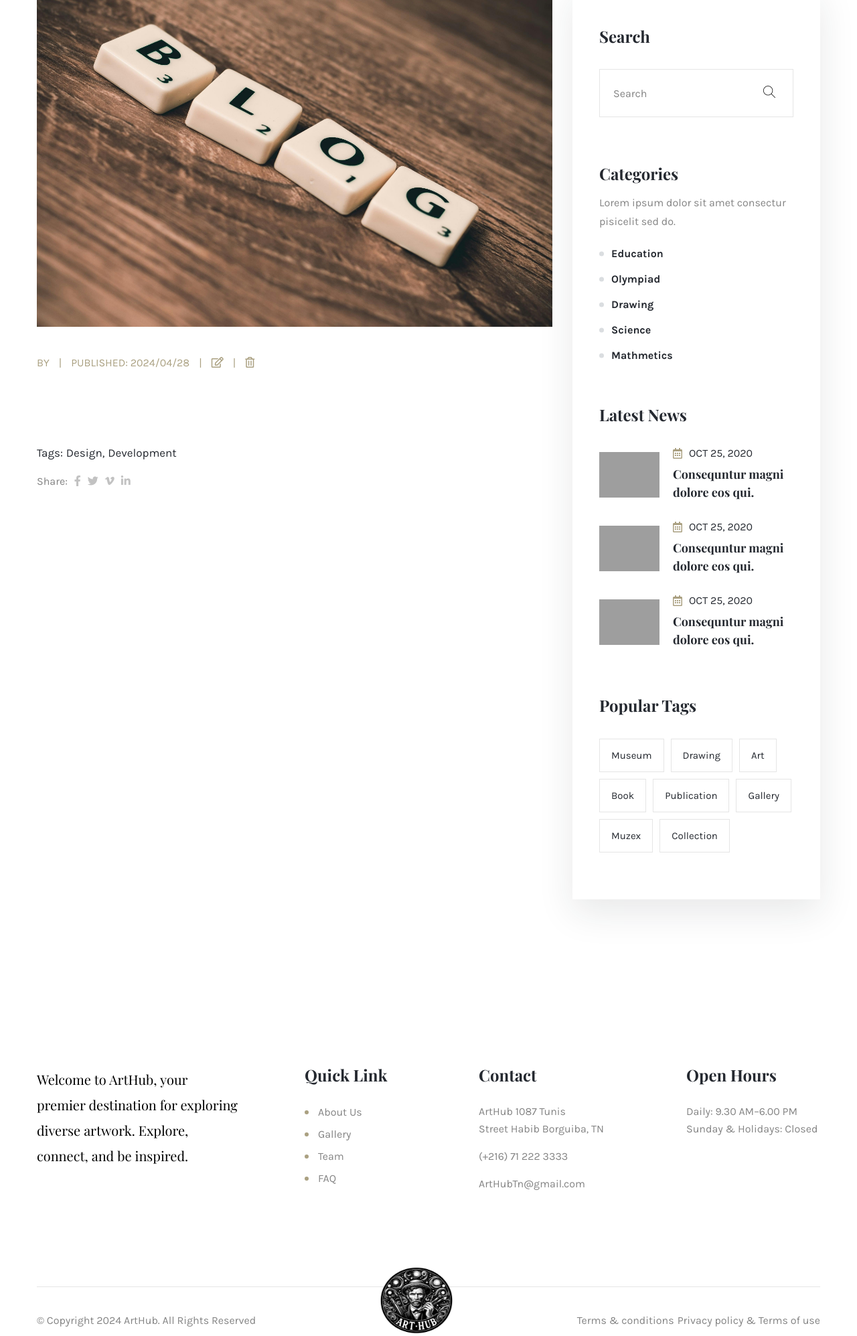
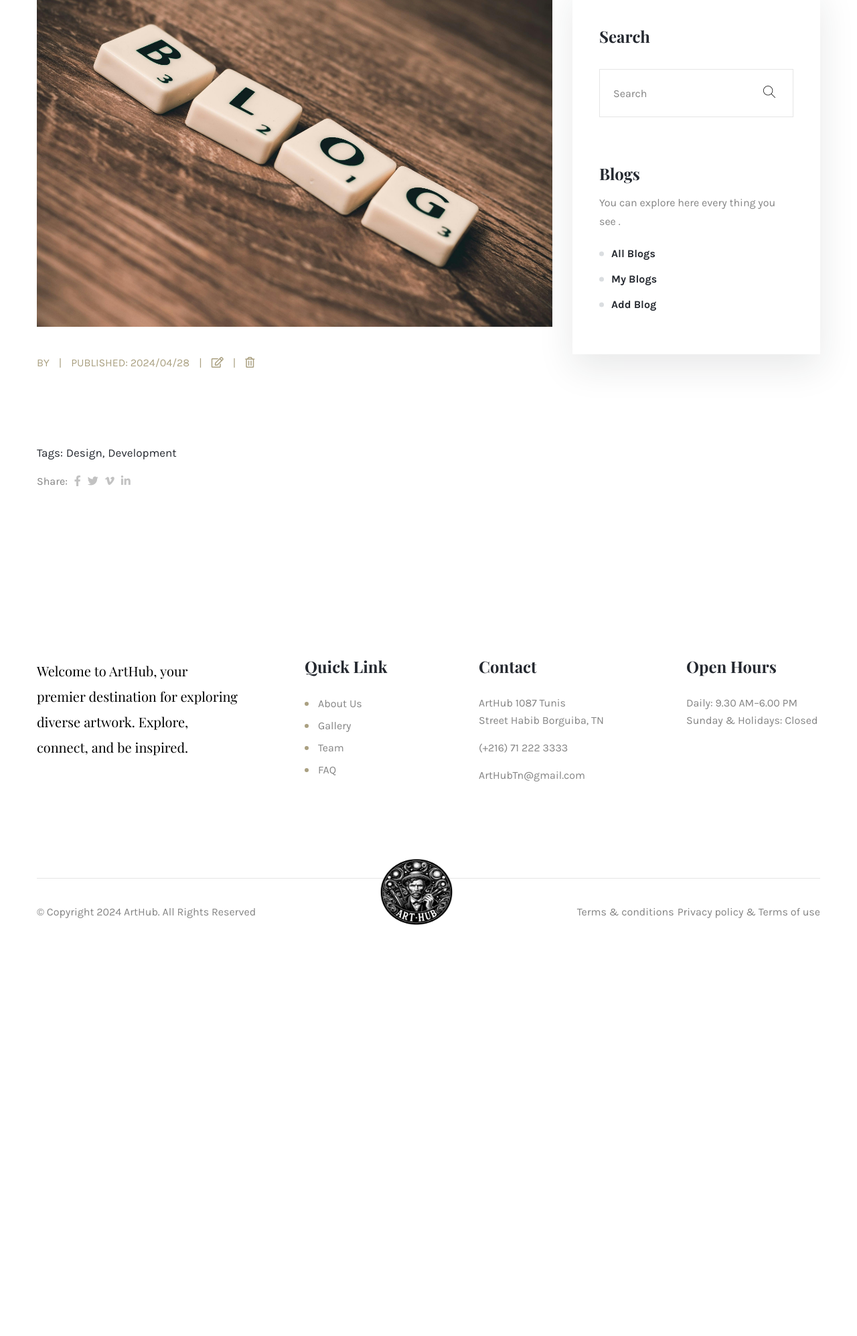
Before and after one commit to skyfaid/ArtHubWebsite, a Symfony app: template templates/ClientHome/BlogManagement/article-details.html.twig in a window 1280 px wide. Shown: the part 642-2637 px from the top of the page at 67% size. After the commit the page ends 2023 px from the top, so only its background shows below. Run offline with Twig, Linux system fonts and the light colour scheme; the template is opened without the code that fills it, so the values that code supplies are empty; some libraries are stand-ins or nearby versions; some web fonts are replaced; grey boxes are pictures that could not be loaded.

Commit message:
latest version of the things

```diff
--- a/src/Entity/Articles.php
+++ b/src/Entity/Articles.php
@@ -36,7 +36,7 @@ class Articles
     private ?string $imagePath = null;
 
     #[ORM\ManyToOne(targetEntity: Utilisateurs::class)]
-    #[ORM\JoinColumn(name: "utilisateur_id", referencedColumnName: "utilisateur_id")]
+    #[ORM\JoinColumn(name: "utilisateur_id", referencedColumnName: "utilisateur_id",onDelete:"CASCADE")]
     private ?Utilisateurs $utilisateur = null;
 
     // Getters and setters ...
--- a/src/Entity/Utilisateurs.php
+++ b/src/Entity/Utilisateurs.php
@@ -7,6 +7,7 @@ use Doctrine\ORM\Mapping as ORM;
 use App\Repository\UtilisateursRepository;
 use Symfony\Component\Security\Core\User\UserInterface;
 use Symfony\Component\Validator\Constraints as Assert;
+use App\Validator\UniqueUserConstraint;
 
 #[ORM\Entity(repositoryClass: UtilisateursRepository::class)]
 #[ORM\Table(name: "utilisateurs", uniqueConstraints: [
@@ -59,6 +60,7 @@ class Utilisateurs implements UserInterface
     private ?int $utilisateurId = null;
 
     #[Assert\NotBlank(message: 'The username cannot be blank')]
+    #[UniqueUserConstraint]
     #[Assert\Regex(pattern: '/^[a-zA-Z]{3}[a-zA-Z0-9]*$/', message: 'The username must start with at least 3 alphabetic characters ')]
     #[ORM\Column(type: "string", length: 50)]
     private string $pseudo;
@@ -75,6 +77,7 @@ class Utilisateurs implements UserInterface
     #[ORM\Column(type: "string", length: 50)]
     private string $nom;
 
+    #[UniqueUserConstraint]
     #[Assert\NotBlank(message: 'The email address is required')]
     #[Assert\Email(message: 'Please enter a valid email address')]
     #[ORM\Column(type: "string", length: 100)]
--- a/src/Form/EditArticleType.php
+++ b/src/Form/EditArticleType.php
@@ -31,6 +31,8 @@ class EditArticleType extends AbstractType
             'label' => 'Update',
             'attr' => ['class' => 'thm-btn contact-one__btn'],
         ]);
+
+
     }
 
     public function configureOptions(OptionsResolver $resolver): void
--- a/src/Validator/UniqueUserConstraint.php
+++ b/src/Validator/UniqueUserConstraint.php
@@ -17,4 +17,6 @@ class UniqueUserConstraint extends Constraint
      * Then, use these in your validator class.
      */
     public $message = 'This value is already taken.';
+
+
 }
--- a/templates/ClientHome/BlogManagement/article-details.html.twig
+++ b/templates/ClientHome/BlogManagement/article-details.html.twig
@@ -88,103 +88,22 @@
 						</div>
 						<!-- /.sidebar__single -->
 						<div class="sidebar__single">
-							<h3 class="sidebar__title">Categories</h3>
-							<p>Lorem ipsum dolor sit amet consectur pisicelit sed do.</p>
+							<h3 class="sidebar__title">Blogs</h3>
+							<p>You can explore here every thing you see .</p>
 							<ul class="list-unstyled sidebar__cat-list">
 								<li>
-									<a href="#">Education</a>
+									<a href="#">All Blogs</a>
 								</li>
 								<li>
-									<a href="#">Olympiad</a>
+									<a href="#">My Blogs</a>
 								</li>
 								<li>
-									<a href="#">Drawing</a>
-								</li>
-								<li>
-									<a href="#">Science</a>
-								</li>
-								<li>
-									<a href="#">Mathmetics</a>
+									<a href="{{ path('add_article') }}">Add Blog</a>
 								</li>
 							</ul>
-							<!-- /.list-unstyled sidebar__cat-list -->
 						</div>
-						<!-- /.sidebar__single -->
-						<div class="sidebar__single">
-							<h3 class="sidebar__title">Latest News</h3>
-							<div class="sidebar__post">
-								<div class="sidebar__post-single">
-									<div class="sidebar__post-image">
-										<img src="assets/images/blog/blog-lp-1-1.jpg" alt="">
-									</div>
-									<!-- /.sidebar__post-image -->
-									<div class="sidebar__post-content">
-										<a class="sidebar__post-date" href="#">
-											<i class="far fa-calendar-alt"></i>
-											Oct 25, 2020
-										</a>
-										<h3>
-											<a href="#">Consequntur magni dolore eos qui.
-											</a>
-										</h3>
-									</div>
-									<!-- /.sidebar__post-content -->
-								</div>
-								<!-- /.sidebar__post-single -->
-								<div class="sidebar__post-single">
-									<div class="sidebar__post-image">
-										<img src="assets/images/blog/blog-lp-1-2.jpg" alt="">
-									</div>
-									<!-- /.sidebar__post-image -->
-									<div class="sidebar__post-content">
-										<a class="sidebar__post-date" href="#">
-											<i class="far fa-calendar-alt"></i>
-											Oct 25, 2020
-										</a>
-										<h3>
-											<a href="#">Consequntur magni dolore eos qui.
-											</a>
-										</h3>
-									</div>
-									<!-- /.sidebar__post-content -->
-								</div>
-								<!-- /.sidebar__post-single -->
-								<div class="sidebar__post-single">
-									<div class="sidebar__post-image">
-										<img src="assets/images/blog/blog-lp-1-3.jpg" alt="">
-									</div>
-									<!-- /.sidebar__post-image -->
-									<div class="sidebar__post-content">
-										<a class="sidebar__post-date" href="#">
-											<i class="far fa-calendar-alt"></i>
-											Oct 25, 2020
-										</a>
-										<h3>
-											<a href="#">Consequntur magni dolore eos qui.
-											</a>
-										</h3>
-									</div>
-									<!-- /.sidebar__post-content -->
-								</div>
-								<!-- /.sidebar__post-single -->
-							</div>
-							<!-- /.sidebar__post -->
-						</div>
-						<!-- /.sidebar__single -->
-						<div class="sidebar__single">
-							<h3 class="sidebar__title">Popular Tags</h3>
-							<div class="sidebar__tags">
-								<a href="#">Museum</a>
-								<a href="#">Drawing</a>
-								<a href="#">Art</a>
-								<a href="#">Book</a>
-								<a href="#">Publication</a>
-								<a href="#">Gallery</a>
-								<a href="#">Muzex</a>
-								<a href="#">Collection</a>
-							</div>
-							<!-- /.sidebar__tags -->
-						</div>
+
+
 						<!-- /.sidebar__single -->
 					</div>
 					<!-- /.sidebar -->
--- a/templates/ClientHome/BlogManagement/edit-article.html.twig
+++ b/templates/ClientHome/BlogManagement/edit-article.html.twig
@@ -20,6 +20,7 @@
                             <div class="text-danger">{{ form_errors(form.titre) }}</div>
                         </div>
                         <div class="col-lg-6">
+                        <i class="fas fa-paperclip"></i>
                             {{ form_row(form.imagePath) }}
                             <div class="text-danger">{{ form_errors(form.imagePath) }}</div>
                         </div>
@@ -28,7 +29,7 @@
                             <div class="text-danger">{{ form_errors(form.contenu) }}</div>
                         </div>
                         <div class="col-lg-12">
-                            {{ form_row(form.submit, {'label': 'Update'}) }}
+                            {{ form_row(form.submit) }}
                         </div>
                     </div>
                     {{ form_end(form) }}
--- a/templates/ClientHome/header.html.twig
+++ b/templates/ClientHome/header.html.twig
@@ -206,7 +206,7 @@
 	</nav>
 	<!-- /.main-nav-one -->
 
-		<section class="page-header" style="background-image: url('{{ asset('images/blog/blog-s-2.jpg')}}'); background-size: cover; background-position: center; width: 100%;">
+		<section class="page-header" style="background-image: url('{{ asset('clientHome/images/blog-s-2.jpg')}}'); background-size: cover; background-position: center; width: 100%;">
 			<div class="container">
 				<h2>{{ page_title }}</h2>
 			</div>
```
Also changed, not shown: migrations/Version20240416095908.php (added, +47 -0 lines), migrations/Version20240416101402.php (added, +43 -0 lines), src/Controller/UserController.php (+10 -77 lines), src/Form/UserRegistrationFormType.php (+24 -7 lines), src/Security/SecurityAuthenticator.php (+15 -7 lines), templates/ClientHome/BlogManagement/articles-list.html.twig (+1 -60 lines), public/clientHome/images/blog-s-2.jpg (added), public/images/blog-s-2.jpg (added), public/images/blog/bruce-mars-661e44e582331.jpg (added), 1 other file.
